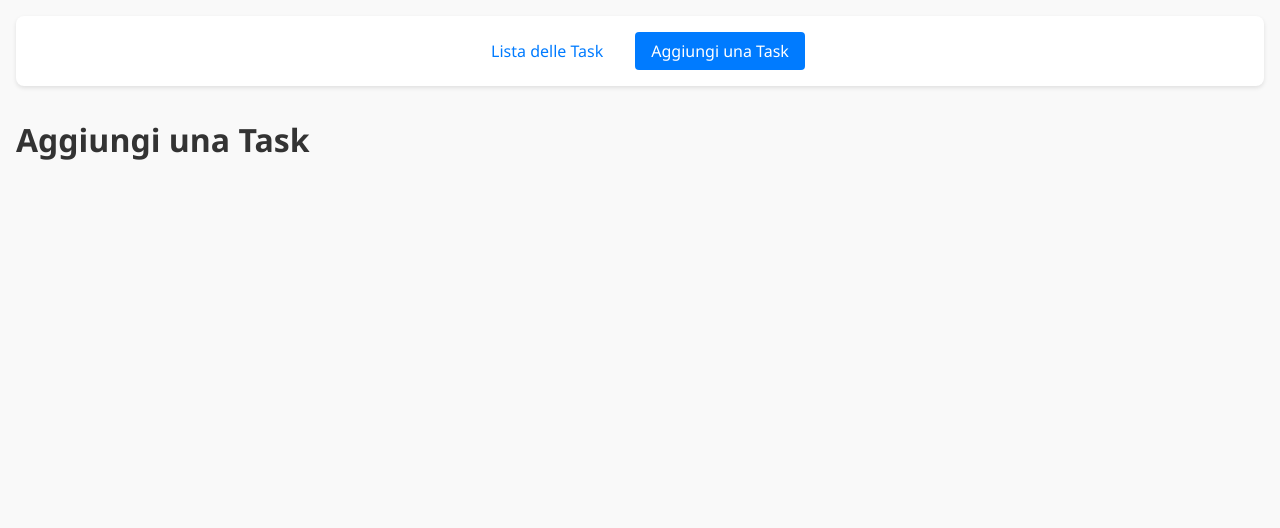
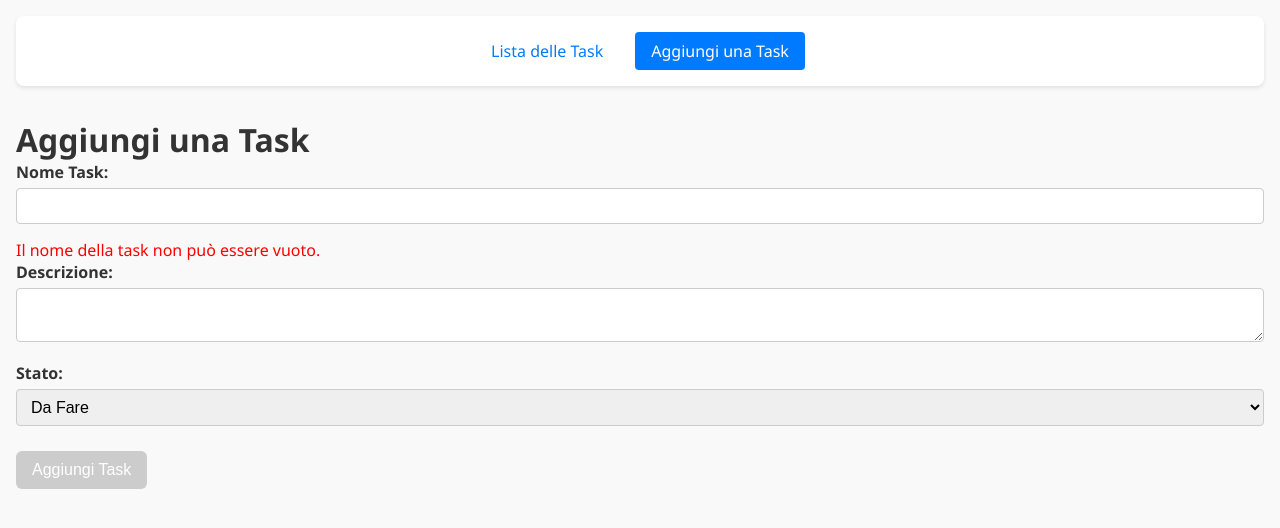
Before and after one commit to luigi-giordano/ex-react-task-manager, a React (Vite) app: page /addTask in a window 1280 px wide. Shown: the top 528 px of the page. Built offline with nearby package versions, Linux system fonts and the light colour scheme; no server answers.

Commit message:
[update addTask page][validation form useMemo][submit form in console][milestone 5 completed]

```diff
--- a/src/index.css
+++ b/src/index.css
@@ -84,3 +84,52 @@ main {
     margin: 0 auto;
     padding: 1rem;
 }
+
+form label {
+    display: block;
+    margin-bottom: 15px;
+    font-weight: bold;
+}
+
+/* Input, textarea e select */
+input[type="text"],
+textarea,
+select {
+    width: 100%;
+    padding: 8px 10px;
+    margin-top: 5px;
+    border: 1px solid #ccc;
+    border-radius: 4px;
+    font-size: 1rem;
+    box-sizing: border-box;
+}
+
+/* Focus */
+input:focus,
+textarea:focus,
+select:focus {
+    border-color: #007bff;
+    outline: none;
+}
+
+button[type="submit"] {
+    background-color: #28a745;
+    /* verde */
+    color: white;
+    padding: 10px 16px;
+    font-size: 1rem;
+    border: none;
+    border-radius: 6px;
+    cursor: pointer;
+    transition: background-color 0.2s ease;
+    margin-top: 10px;
+}
+
+button[type="submit"]:hover {
+    background-color: #218838;
+}
+
+button[type="submit"]:disabled {
+    background-color: #cccccc;
+    cursor: not-allowed;
+}
--- a/src/pages/AddTask.jsx
+++ b/src/pages/AddTask.jsx
@@ -1,7 +1,65 @@
+import { useState, useRef, useMemo } from "react"
+
+const symbols = "!@#$%^&*()-_=+[]{}|;:'\",.<>?/`~";
+
 export default function AddTask() {
+
+    const [taskTitle, setTaskTitle] = useState("");
+    const descriptionRef = useRef();
+    const statusRef = useRef();
+
+    const taskTitleError = useMemo(() => {
+        if (!taskTitle.trim())
+            return "Il nome della task non può essere vuoto."
+        if ([...taskTitle].some(char => symbols.includes(char)))
+            return "Il nome della task non può contenere caratteri speciali."
+        return "";
+    }, [taskTitle]);
+
+    const handleSubmit = (e) => {
+        e.preventDefault();
+        if (taskTitleError)
+            return;
+
+        const newTask = {
+            title: taskTitle.trim(),
+            description: descriptionRef.current.value,
+            status: statusRef.current.value,
+        };
+        console.log("Nuova Task:", newTask);
+    }
+
     return (
         <div>
             <h1>Aggiungi una Task</h1>
+            <form onSubmit={handleSubmit}>
+                <label>
+                    Nome Task:
+                    <input
+                        type="text"
+                        value={taskTitle}
+                        onChange={e => setTaskTitle(e.target.value)} />
+                </label>
+                {taskTitleError &&
+                    <p style={{ color: 'red' }}>{taskTitleError}</p>}
+                <label>
+                    Descrizione:
+                    <textarea
+                        ref={descriptionRef}
+                    ></textarea>
+                </label>
+                <label>
+                    Stato:
+                    <select ref={statusRef} defaultValue="todo">
+                        <option value="todo">Da Fare</option>
+                        <option value="doing">In Corso</option>
+                        <option value="done">Fatto</option>
+                    </select>
+                </label>
+                <button type="submit" disabled={taskTitleError}>
+                    Aggiungi Task
+                </button>
+            </form>
         </div>
     )
 }
```
